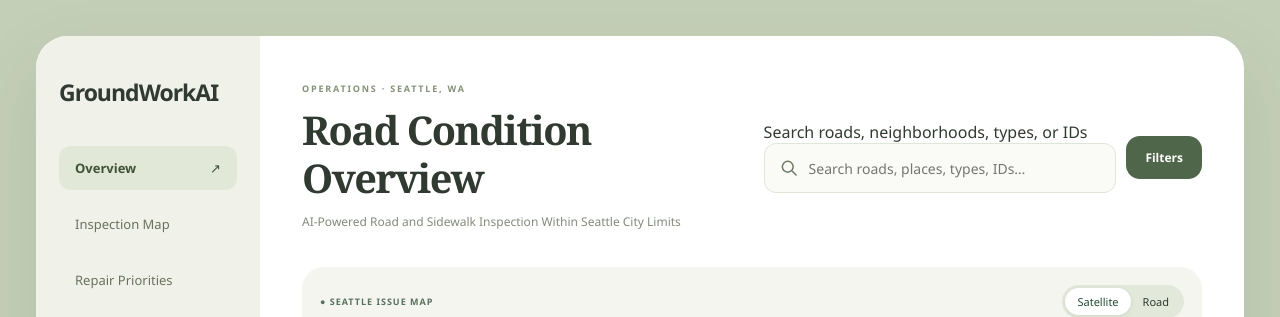
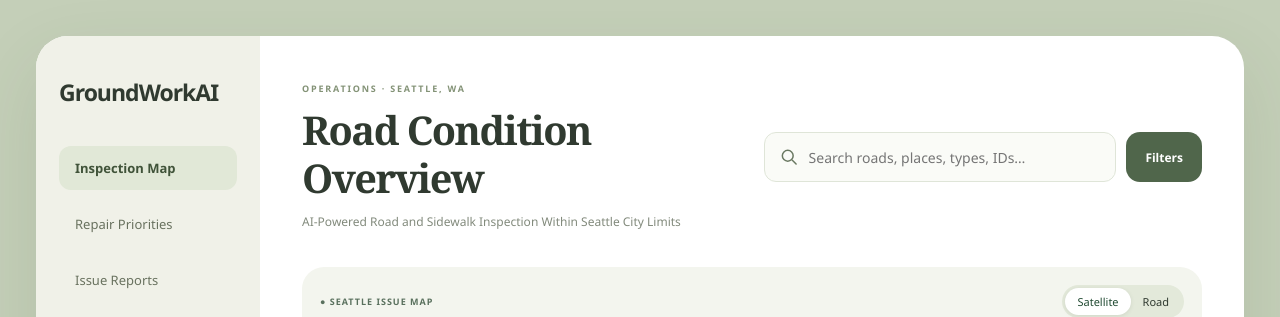
Before and after one commit to jacheun/DubHacks2026, a React (Vite) app in the folder frontend/: page / in a window 1280 px wide. Shown: the top 317 px of the page. Built offline with nearby package versions, Linux system fonts and the light colour scheme; grey boxes are pictures that could not be loaded.

Commit message:
Locked side tab scrolling

```diff
--- a/frontend/src/App.css
+++ b/frontend/src/App.css
@@ -292,7 +292,6 @@ h1 { font-size: clamp(30px, 3.1vw, 46px); font-weight: 700; letter-spacing: -1.5
   .dashboard-filters input[type="search"] { flex: 1; min-width: 140px; }
 }
 
-<<<<<<< HEAD
 /* Search and catalog filters share the dashboard's sage palette. */
 .sr-only { position: absolute; width: 1px; height: 1px; padding: 0; margin: -1px; overflow: hidden; clip-path: inset(50%); white-space: nowrap; border: 0; }
 .results-layout { display: grid; grid-template-columns: minmax(0, 1fr); gap: 24px; align-items: start; }
@@ -354,7 +353,6 @@ h1 { font-size: clamp(30px, 3.1vw, 46px); font-weight: 700; letter-spacing: -1.5
   .filters-open .results-content { grid-row: 1; }
   .filters-open .filter-sidebar { grid-row: 2; }
 }
-=======
 /* Keep desktop navigation in view while the dashboard scrolls. */
 @media (min-width: 761px) {
   .app { overflow: clip; }
@@ -376,4 +374,9 @@ h1 { font-size: clamp(30px, 3.1vw, 46px); font-weight: 700; letter-spacing: -1.5
   .priority-list { grid-template-columns: minmax(0, 1fr); }
 }
 
->>>>>>> 091b6b39abdae3689243cc164a454a2ce757d333
+
+/* Keep the search field and its filter action on the same row. */
+.dashboard-filters { display: flex; flex-wrap: nowrap; align-items: center; gap: 10px; min-width: 0; }
+.dashboard-filters .universal-search { min-width: 0; }
+.dashboard-filters .export-button { height: 50px; flex: 0 0 auto; display: inline-flex; align-items: center; justify-content: center; }
+.dashboard-filters .search-input-wrap input[type="search"] { display: block; height: 50px; min-height: 50px; }
--- a/frontend/src/App.jsx
+++ b/frontend/src/App.jsx
@@ -225,7 +225,6 @@ function App() {
         </div>
 
         <div className="sidebar-links">
-          <a href="#dashboard">Overview <span aria-hidden="true">↗</span></a>
           <a href="#inspection-map">Inspection Map</a>
           <a href="#priorities">Repair Priorities</a>
           <a href="#issues">Issue Reports</a>
```
